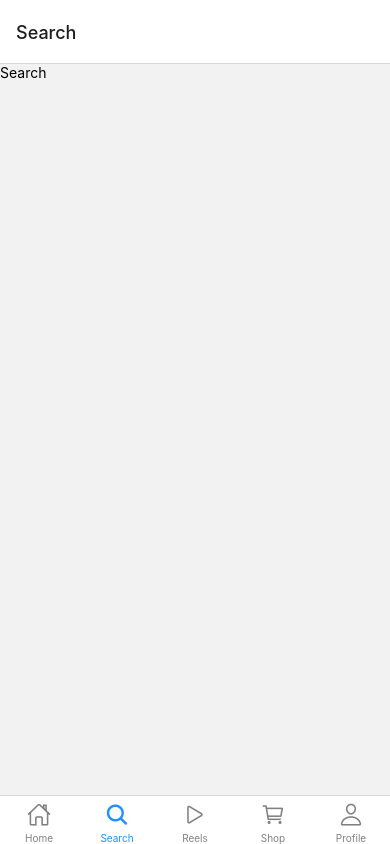
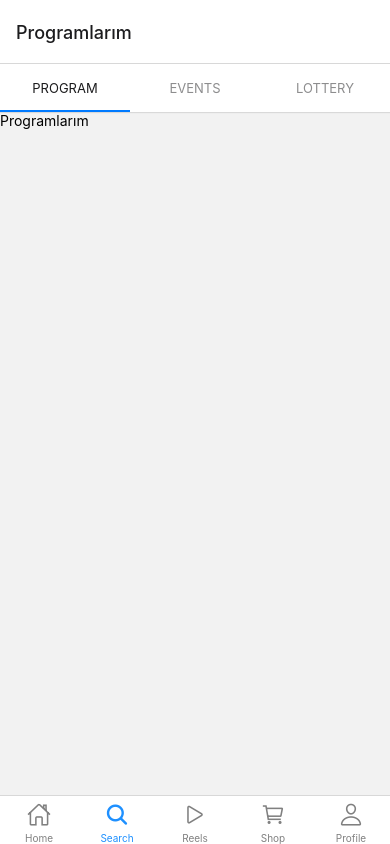
Before and after one commit to ozcanzaferayan/Instagram, a React Native app: screen /Search in a window 390 px wide. Built offline with nearby package versions, Linux system fonts and the light colour scheme.

Commit message:
Add material screens

```diff
--- a/package.json
+++ b/package.json
@@ -11,13 +11,16 @@
   },
   "dependencies": {
     "@react-navigation/bottom-tabs": "^6.4.0",
+    "@react-navigation/material-top-tabs": "^6.2.4",
     "@react-navigation/native": "^6.0.13",
     "@react-navigation/native-stack": "^6.9.0",
     "react": "17.0.2",
     "react-native": "0.68.3",
+    "react-native-pager-view": "^6.0.0",
     "react-native-safe-area-context": "^4.4.1",
     "react-native-screens": "^3.17.0",
     "react-native-svg": "^13.2.0",
+    "react-native-tab-view": "^3.1.1",
     "react-native-vector-icons": "^9.2.0"
   },
   "devDependencies": {
--- /dev/null
+++ b/src/screens/MaterialTopBarScreens/Events.tsx
@@ -0,0 +1,23 @@
+import {View} from 'react-native';
+import React, {useEffect} from 'react';
+import Text from '../../components/Text';
+import {TabParamList} from '../SearchScreen';
+import {MaterialTopTabScreenProps} from '@react-navigation/material-top-tabs';
+
+type Props = MaterialTopTabScreenProps<TabParamList, 'Events'>;
+
+const Events = (props: Props) => {
+  useEffect(() => {
+    const unsubscribe = props.navigation.addListener('tabPress', e => {
+      props.route.params?.setTitle('Events');
+    });
+
+    return unsubscribe;
+  }, [props.navigation, props.route.params]);
+  return (
+    <View>
+      <Text>Event</Text>
+    </View>
+  );
+};
+export default Events;
--- /dev/null
+++ b/src/screens/MaterialTopBarScreens/Lottery.tsx
@@ -0,0 +1,24 @@
+import {View} from 'react-native';
+import React, {useEffect} from 'react';
+import Text from '../../components/Text';
+
+import {MaterialTopTabScreenProps} from '@react-navigation/material-top-tabs';
+import {TabParamList} from '../SearchScreen';
+
+type Props = MaterialTopTabScreenProps<TabParamList, 'Program'>;
+const Lottery = (props: Props) => {
+  useEffect(() => {
+    const unsubscribe = props.navigation.addListener('tabPress', e => {
+      props.route.params?.setTitle('Lottery');
+    });
+
+    return unsubscribe;
+  }, [props.navigation, props.route.params]);
+  return (
+    <View>
+      <Text>Lottery</Text>
+    </View>
+  );
+};
+
+export default Lottery;
--- /dev/null
+++ b/src/screens/MaterialTopBarScreens/Program.tsx
@@ -0,0 +1,25 @@
+import {View} from 'react-native';
+import React, {useEffect} from 'react';
+import Text from '../../components/Text';
+import {TabParamList} from '../SearchScreen';
+
+import {MaterialTopTabScreenProps} from '@react-navigation/material-top-tabs';
+
+type Props = MaterialTopTabScreenProps<TabParamList, 'Program'>;
+
+const Program = (props: Props) => {
+  useEffect(() => {
+    const unsubscribe = props.navigation.addListener('tabPress', e => {
+      props.route.params?.setTitle('Program');
+    });
+
+    return unsubscribe;
+  }, [props.navigation, props.route.params]);
+  return (
+    <View>
+      <Text>Programlarım</Text>
+    </View>
+  );
+};
+
+export default Program;
--- a/src/screens/SearchScreen.tsx
+++ b/src/screens/SearchScreen.tsx
@@ -1,16 +1,49 @@
-import {View} from 'react-native';
-import React from 'react';
+import React, {useState} from 'react';
 import {NativeStackScreenProps} from '@react-navigation/native-stack';
 import {RootStackParamList} from '../../App';
-import Text from '../components/Text';
+import {createMaterialTopTabNavigator} from '@react-navigation/material-top-tabs';
+import Program from './MaterialTopBarScreens/Program';
+import Events from './MaterialTopBarScreens/Events';
+import Lottery from './MaterialTopBarScreens/Lottery';
+
+const Tab = createMaterialTopTabNavigator();
 
 type Props = NativeStackScreenProps<RootStackParamList, 'Search'>;
 
-const SearchScreen = () => {
+export type TabParamList = {
+  Program: TabScreenProps | undefined;
+  Events: TabScreenProps | undefined;
+  Lottery: TabScreenProps | undefined;
+};
+
+type TabScreenProps = {
+  setTitle: (title: 'Program' | 'Events' | 'Lottery') => {};
+};
+
+const SearchScreen = (props: Props) => {
+  const [headerTitle, setHeaderTitle] = useState('Programlarım');
+
+  props.navigation.setOptions({
+    headerTitle: headerTitle,
+  });
   return (
-    <View>
-      <Text>Search</Text>
-    </View>
+    <Tab.Navigator>
+      <Tab.Screen
+        name="Program"
+        component={Program}
+        initialParams={{setTitle: setHeaderTitle}}
+      />
+      <Tab.Screen
+        name="Events"
+        component={Events}
+        initialParams={{setTitle: setHeaderTitle}}
+      />
+      <Tab.Screen
+        name="Lottery"
+        component={Lottery}
+        initialParams={{setTitle: setHeaderTitle}}
+      />
+    </Tab.Navigator>
   );
 };
 
```
Also changed, not shown: 2 other files (tests, documents, lock files or other folders).
